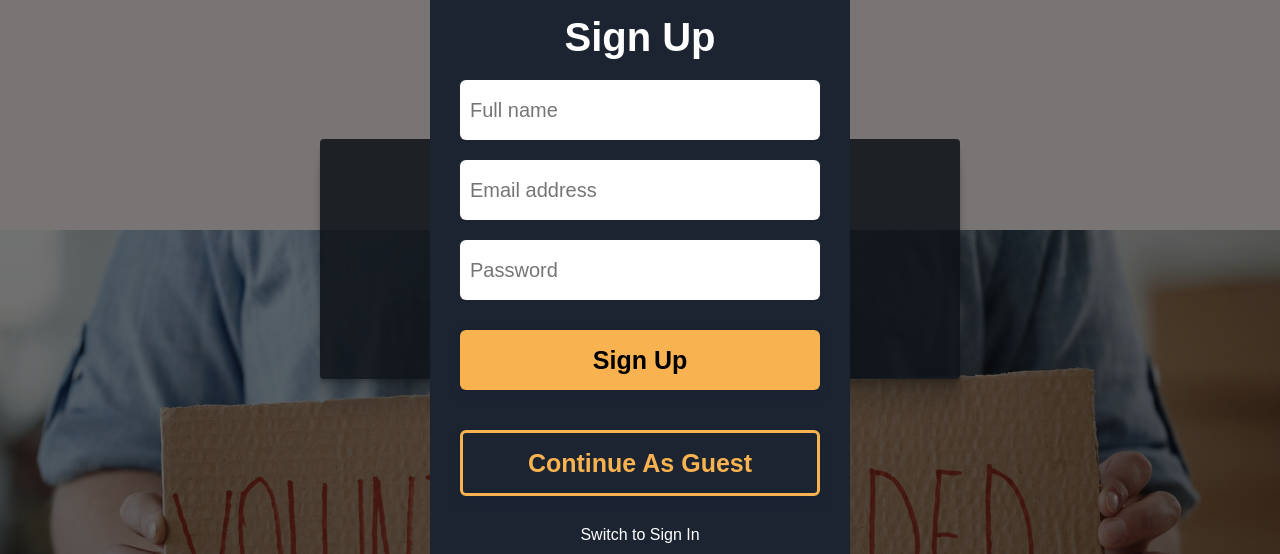
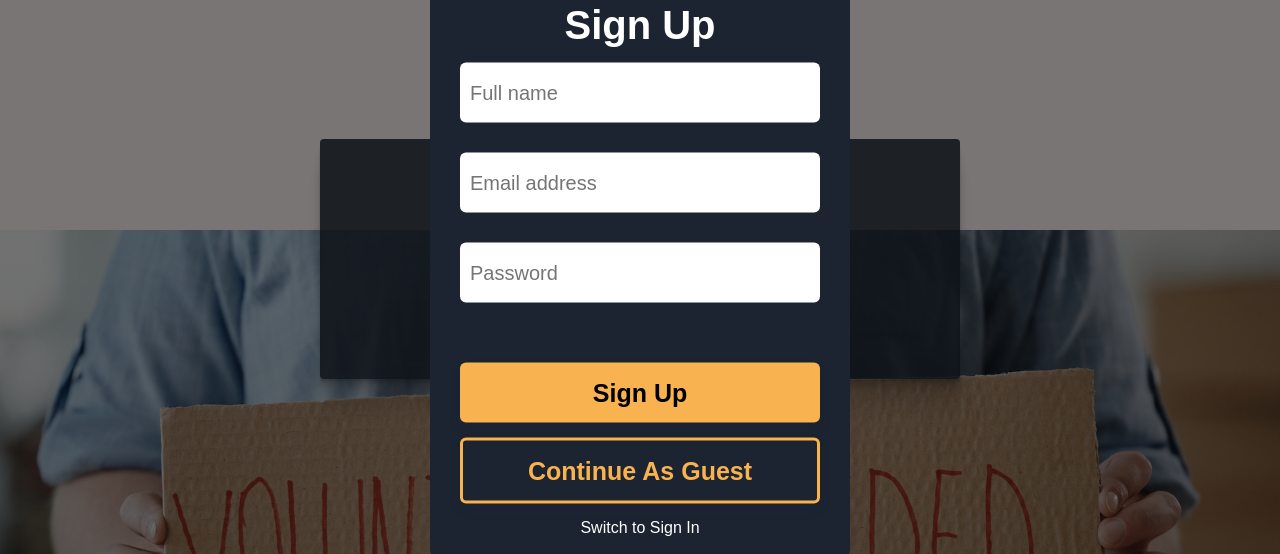
Before and after one commit to yanir401/volunteers-mern-app, a React (Create React App) app in the folder client/: page / in a window 1280 px wide. Both pictures are taken after a click on the button "Join Us". Shown: the part 1591-2145 px from the top of the page. Built offline with nearby package versions, Linux system fonts and the light colour scheme; no server answers.

Commit message:
added validation to form

```diff
--- a/client/src/components/UIElements/modal/modal.css
+++ b/client/src/components/UIElements/modal/modal.css
@@ -35,11 +35,11 @@
   top: 50%;
   left: 50%;
   transform: translate(-50%, -50%);
-  display: flex;
+  /* display: flex;
   flex-direction: column;
   justify-content: center;
   text-align: center;
-  gap: 2rem;
+  gap: 2rem; */
 }
 
 @keyframes modalAnimation {
--- a/client/src/components/authentication/signUp/SignUp.jsx
+++ b/client/src/components/authentication/signUp/SignUp.jsx
@@ -1,46 +1,125 @@
+import axios from "axios";
 import React, { useState } from "react";
 import { useDispatch } from "react-redux";
+import { useFetch } from "../../../hooks/useFetch";
 import { setUser } from "../../../store/actions/userActions";
+import { isFormValid } from "../../../utils/formValidation/formValidation";
 import Button from "../../formElements/buttons/Button";
 import Input from "../../formElements/input/Input";
 
+const defaultFormFields = {
+  name: "",
+  email: "",
+  password: "",
+};
+
 const SignUp = () => {
   const dispatch = useDispatch((state) => state.user);
-  const [email, setEmail] = useState("");
-  const [password, setPassword] = useState("");
-  const [fullName, setFullName] = useState("");
-  const [openModal, setOpenModal] = useState(false);
+  const [formFields, setFormFields] = useState(defaultFormFields);
+  const [error, loading, sendRequest] = useFetch();
+  const [errors, setErrors] = useState({});
 
-  const handleOnClick = () => {
-    dispatch(setUser({ email, password, fullName }));
+  const { name, email, password } = formFields;
+
+  const handleOnChange = ({ target }) => {
+    const { name, value } = target;
+    setFormFields({ ...formFields, [name]: value });
   };
+
+  const handleAsGuest = (e) => {
+    e.preventDefault();
+  };
+
+  const handleOnSubmit = async (e) => {
+    e.preventDefault();
+
+    const isErrors = isFormValid(formFields);
+    setErrors(isErrors);
+
+    const url = "http://localhost:5000/users/signup";
+    // const option = {
+    //   method: "POST",
+    //   headers: { "Content-Type": "application/json" },
+    //   body: JSON.stringify({ email, password, name }),
+    // };
+
+    // fetch(url, option)
+    //   .then((response) => response.json())
+    //   .then((user) => console.log(user))
+    //   .catch((error) => console.log(error.message.message));
+    console.log(errors);
+    console.log(isErrors);
+    if (Object.keys(isErrors).length == 0)
+      try {
+        const response = await sendRequest(url, "POST", {
+          name,
+          email,
+          password,
+        });
+        console.log(response);
+      } catch (err) {
+        console.log(err);
+        console.log(error);
+      }
+  };
+  //   try {
+  //     const res = await axios.post("http://localhost:5000/users/signup", {
+  //       name,
+  //       email,
+  //       password,
+  //     });
+  //     console.log(res);
+  //   } catch (error) {
+  //     console.log(error);
+  //   }
+  // };
+
+  // const data = dispatch(setUser({ email, password, name }))
+  //   .then((response) => response.json())
+  //   .then((data) => console.log(data))
+  //   .catch((err) => console.log(err));
+
   const signUpForm = (
-    <>
+    <form className="flex flex-col gap-1-5 text-center">
       <h2 style={{ color: "#fff" }}>Sign Up</h2>
+      <div className="flex flex-col">
         <Input
           type="text"
+          name="name"
           placeholder="Full name"
-        onChange={(e) => setEmail(e.target.value)}
+          onChange={handleOnChange}
         />
+        <span className="error-msg">{errors.name && errors.name}</span>
+      </div>
+      <div className="flex flex-col">
         <Input
           type="text"
+          name="email"
           placeholder="Email address"
-        onChange={(e) => setEmail(e.target.value)}
+          onChange={handleOnChange}
         />
-
+        <span className="error-msg">{errors.email && errors.email}</span>
+      </div>
+      <div className="flex flex-col">
         <Input
-        type="text"
+          type="password"
+          name="password"
           placeholder="Password"
-        onChange={(e) => setPassword(e.target.value)}
-      />
-      <Button type="secondary" onClick={handleOnClick}>
+          onChange={handleOnChange}
+        />{" "}
+        <span className="error-msg">{errors.password && errors.password}</span>
+      </div>
+      <p className="error-msg">{error}</p>
+      <Button type="secondary" onClick={handleOnSubmit}>
         Sign Up
       </Button>
-      <Button type="outline">Continue as Guest</Button>
+      <Button type="outline" onClick={handleAsGuest}>
+        Continue as Guest
+      </Button>
       <p className="font-16" style={{ color: "#fff" }}>
         Switch to Sign In
       </p>
-    </>
+    </form>
   );
   return <>{signUpForm}</>;
 };
--- a/client/src/components/formElements/buttons/button.css
+++ b/client/src/components/formElements/buttons/button.css
@@ -13,7 +13,7 @@
   align-items: center;
   padding: 3rem 2rem;
   border-radius: 6px;
-  margin: 1rem 0;
+  /* margin: 1rem 0; */
   box-shadow: rgba(50, 50, 93, 0.25) 0px 6px 12px -2px,
     rgba(0, 0, 0, 0.3) 0px 3px 7px -3px;
   transition: all 0.4s;
--- a/client/src/hooks/useFetch.js
+++ b/client/src/hooks/useFetch.js
@@ -22,8 +22,8 @@ export const useFetch = () => {
 
         return res;
       } catch (err) {
-        setError(err.message);
-        console.log(err.message);
+        console.log(err);
+        setError(err.response.data.message);
       } finally {
         setLoading(false);
       }
--- a/client/src/style.css
+++ b/client/src/style.css
@@ -75,6 +75,18 @@ a {
   text-align: left;
 }
 
+.text-center {
+  text-align: center;
+}
+
+.error-msg {
+  color: red;
+  font-size: 1.4rem;
+  height: 0rem;
+  margin-top: 0.5rem;
+  margin-bottom: 1rem;
+  letter-spacing: 0.2px;
+}
 .marginT-1 {
   margin-top: 1rem;
 }
@@ -150,12 +162,19 @@ a {
   align-items: center;
 }
 
+.flex-col {
+  flex-direction: column;
+}
+
 .grid-col-3 {
   display: grid;
   grid-template-columns: repeat(3, 1fr);
 }
 .gap-1 {
   gap: 1rem;
+}
+.gap-1-5 {
+  gap: 1.5rem;
 }
 .gap-2 {
   gap: 2rem;
--- /dev/null
+++ b/client/src/utils/formValidation/formValidation.js
@@ -0,0 +1,21 @@
+export const isFormValid = (fields) => {
+  const errors = {};
+
+  if (!fields.name.trim()) errors.name = "Full name required";
+  else if (fields.name.trim().length < 2)
+    errors.name = "Full name must be at least 2 characters";
+
+  if (!fields.email) errors.email = "Email address required";
+  //   else if (/^[a-z0-9.]{1,64}@[a-z0-9.]{1,64}$/i.test(fields.email))
+  //     errors.email = "Invalid email address";
+
+  if (!fields.password) errors.password = "Password required";
+  else if (
+    /^(?=.\d)(?=.[a-z])(?=.[A-Z])(?=.[^a-zA-Z0-9])(?!.*\s).{8,15}$/.test(
+      fields.password
+    )
+  )
+    errors.password = "Password weak";
+
+  return errors;
+};
```
Also changed, not shown: 2 other files (tests, documents, lock files or other folders). Lines whose indentation alone changed are shown as unchanged.
